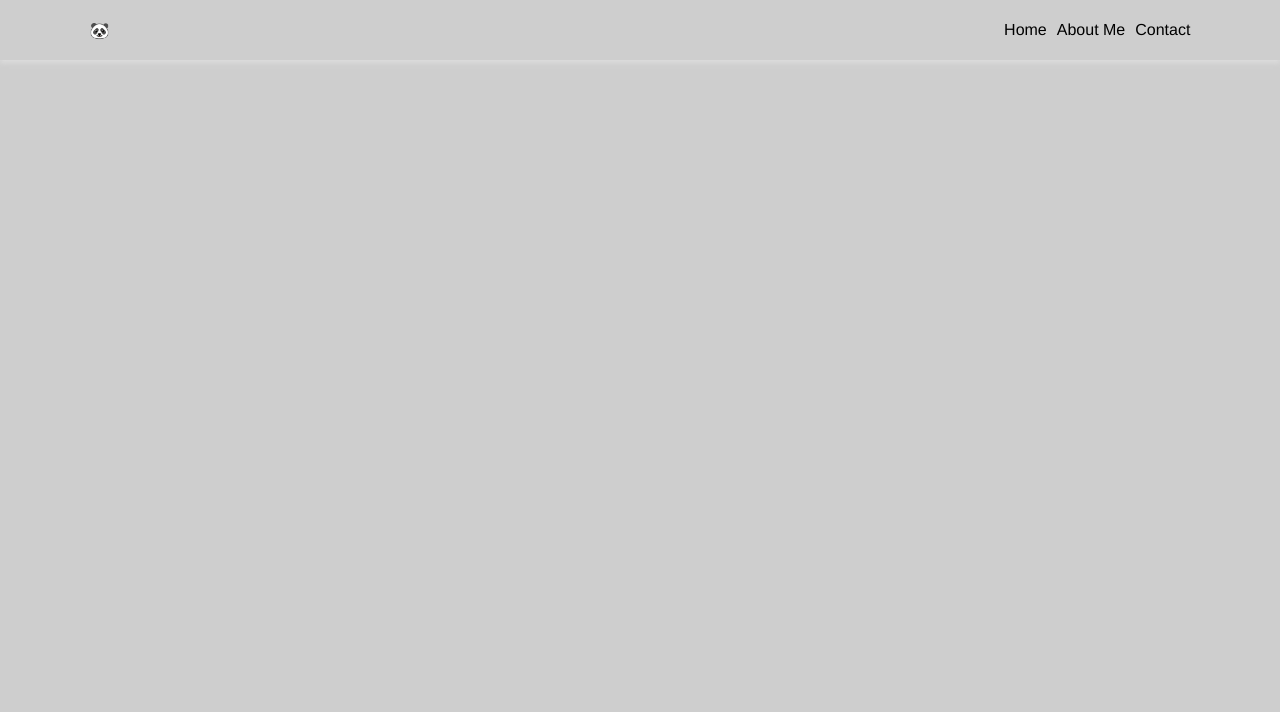
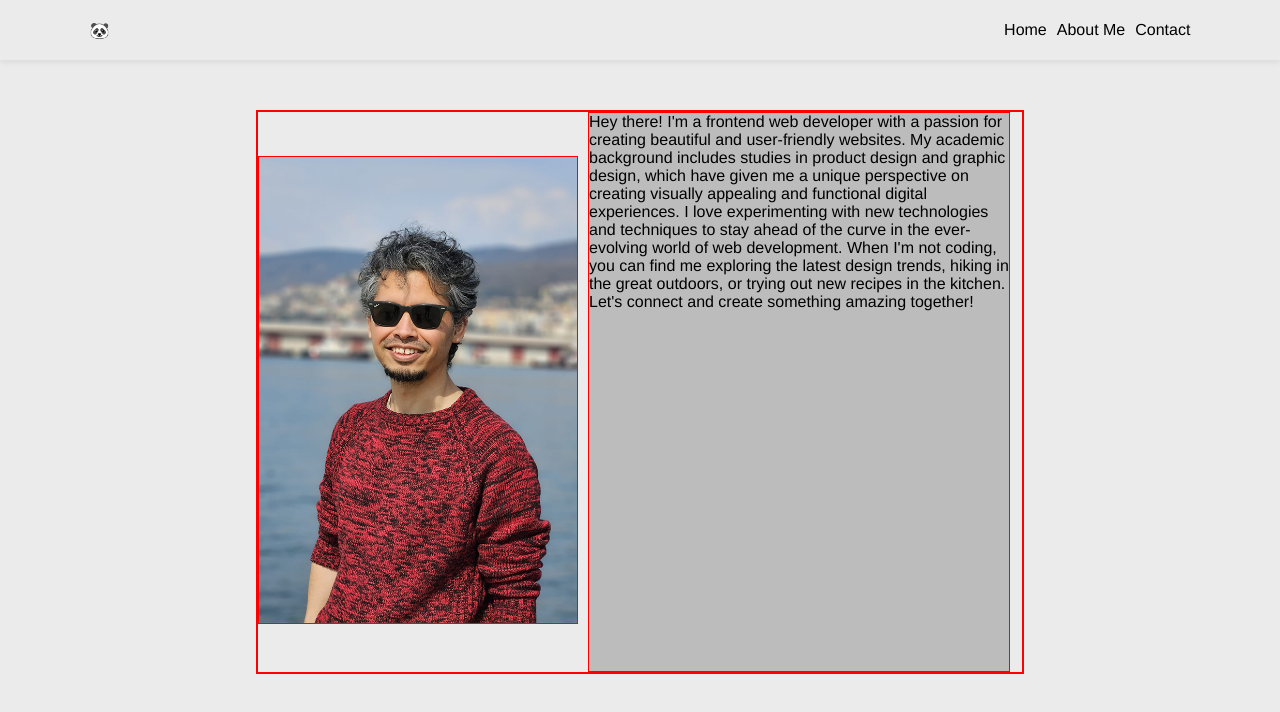
Before and after one commit to jawid-fakhari/my-first-app, a React (Create React App) app: page /about in a window 1280 px wide. Shown: the top 712 px of the page. Built offline with nearby package versions, Linux system fonts and the light colour scheme.

Commit message:
about page work in progress

```diff
--- a/src/components/projectBox/ProjectBox.jsx
+++ b/src/components/projectBox/ProjectBox.jsx
@@ -5,7 +5,11 @@ function ProjectBox({ name, image, link, gitLink }) {
 
     return (
         <div className={styled.projectBoxWrapper}>
-            <div onClick={() => window.open(link, '_blank')}>
+            <div onClick={() =>
+                link.includes("https://")
+                    ? window.open(link, '_blank')
+                    : alert("This project is still in progress. Explore other available projects!")
+            }>
                 <img src={image} alt="" />
             </div>
             <div className={styled.titleSpace}>
--- a/src/index.css
+++ b/src/index.css
@@ -9,7 +9,7 @@ body {
   font-family: "Franklin Gothic Medium";
   -webkit-font-smoothing: antialiased;
   -moz-osx-font-smoothing: grayscale;
-  background-color: rgb(206, 206, 206);
+  background-color: rgb(235, 235, 235);
 }
 
 code {
--- a/src/pages/about/About.jsx
+++ b/src/pages/about/About.jsx
@@ -1,10 +1,22 @@
 import React from 'react';
-import Navbar from '../../components/navbar/Navbar'
+import Navbar from '../../components/navbar/Navbar';
+import styled from './about.module.css';
+import data from '../home/db';
 
 const About = () => {
     return (
         <div>
             <Navbar />
+            <div className={styled.aboutBody}>
+                <div className={styled.img}>
+                    <img src={data.about.image} alt="jawid fakhari" />
+                </div>
+                <div className={styled.textWrap}>
+                    <div className={styled.text}>
+                        <p>Hey there! I'm a frontend web developer with a passion for creating beautiful and user-friendly websites. My academic background includes studies in product design and graphic design, which have given me a unique perspective on creating visually appealing and functional digital experiences. I love experimenting with new technologies and techniques to stay ahead of the curve in the ever-evolving world of web development. When I'm not coding, you can find me exploring the latest design trends, hiking in the great outdoors, or trying out new recipes in the kitchen. Let's connect and create something amazing together!</p>
+                    </div>
+                </div>
+            </div>
         </div>
     )
 }
--- /dev/null
+++ b/src/pages/about/about.module.css
@@ -0,0 +1,21 @@
+.aboutBody {
+  display: flex;
+  justify-self: center;
+  align-items: center;
+  width: 60%;
+  margin: 50px auto;
+  gap: 10px;
+
+  border: 2px solid red;
+}
+img {
+  width: 25vw;
+
+  border: 1px solid red;
+}
+.textWrap {
+  width: 33vw;
+  height: 70vh;
+  background-color: rgb(188, 188, 188);
+  border: 1px solid red;
+}
--- a/src/pages/home/Home.jsx
+++ b/src/pages/home/Home.jsx
@@ -2,7 +2,7 @@
 import Navbar from "../../components/navbar/Navbar";
 import ProjectBox from "../../components/projectBox/ProjectBox";
 import styled from "./home.module.css";
-import projects from './db';
+import data from './db';
 
 
 
@@ -17,7 +17,7 @@ function Home(props) {
             <div className="container">
                 <h2>My Works</h2>
                 <div className={styled.projectsWrapper}>
-                    {projects.map((project, index) =>
+                    {data.projects.map((project, index) =>
                     (< ProjectBox
                         key={index}
                         name={project.name}
--- a/src/pages/home/db.jsx
+++ b/src/pages/home/db.jsx
@@ -1,4 +1,5 @@
-const projects = [
+const data = {
+    projects: [
         {
             id: 1,
             name: "Tclasher",
@@ -8,139 +9,146 @@ const projects = [
         },
         {
             id: 2,
+            name: "CMS Pannel Tclasher",
+            image: "/images/CMS-Clasher.png",
+            gitLink: "#",
+            link: "#"
+        },
+        {
+            id: 3,
             name: "Guess My Number",
             image: "/images/guessMyNumber.png",
             gitLink: "https://github.com/jawid-fakhari/guess-my-number.git",
             link: "https://guess-my-number-five-ochre.vercel.app/"
         },
         {
-        id: 3,
+            id: 4,
             name: "Pig Game",
             image: "/images/pigGame.png",
             gitLink: "https://github.com/jawid-fakhari/pig-Game.git",
             link: "https://pig-game-phi-nine.vercel.app/"
         },
         {
-        id: 4,
+            id: 5,
             name: "Bank App",
             image: "/images/simpleBankApp.png",
             gitLink: "https://github.com/jawid-fakhari/Bankist.git",
             link: "https://bankist-sooty.vercel.app/"
         },
         {
-        id: 5,
+            id: 6,
             name: "UI Bank App",
             image: "/images/bankistAppUi.png",
             gitLink: "https://github.com/jawid-fakhari/bankist-second-project.git",
             link: "https://bankist-second-project.vercel.app/"
         },
         {
-        id: 6,
+            id: 7,
             name: "Mapty App",
             image: "/images/mapty.png",
             gitLink: "https://github.com/jawid-fakhari/starter.git",
             link: "https://mapty-sigma.vercel.app/",
         },
         {
-        id: 7,
+            id: 8,
             name: "Crowd Funding",
             image: "./images/crowdFunding.png",
             gitLink: "https://github.com/jawid-fakhari/crowdfunding-product-page-main.git",
             link: "https://crowdfunding-product-page-main-two.vercel.app/"
         },
         {
-        id: 8,
+            id: 9,
             name: "Tip Calculator",
             image: "/images/spliter.png",
             gitLink: "https://github.com/jawid-fakhari/15.tip-calculator-app-main-junior-.git",
             link: "https://tip-calculator-app-xi.vercel.app/"
         },
         {
-        id: 22,
+            id: 10,
             name: "Trafic Based Price",
             image: "/images/traficBasedPrice.png",
             gitLink: "https://github.com/jawid-fakhari/interactive-pricing-component-main---Copia.git",
             link: "http://interactive-pricing-component-main-six.vercel.app/"
         },
         {
-        id: 9,
+            id: 11,
             name: "Weather App",
             image: "/images/weather.png",
             gitLink: "https://github.com/jawid-fakhari/weather-app.git",
             link: "https://weather-app-ashen-one.vercel.app/"
         },
         {
-        id: 10,
+            id: 12,
             name: "To Do List",
             image: "/images/toDoList.png",
             gitLink: "https://github.com/jawid-fakhari/to-do-list-app.git",
             link: "https://to-do-list-app-lyart-mu.vercel.app/"
         },
         {
-        id: 11,
+            id: 13,
             name: "Simpple Quiz",
             image: "/images/simpleQuiz.png",
             gitLink: "https://github.com/jawid-fakhari/Quiz-App.git",
             link: "https://quiz-app-lilac-kappa.vercel.app/"
         },
         {
-        id: 12,
+            id: 14,
             name: "Password Maker App",
             image: "./images/passwordMaker.png",
             gitLink: "https://github.com/jawid-fakhari/password-maker-app.git",
             link: "https://password-maker-app.vercel.app/"
         },
         {
-        id: 13,
+            id: 15,
             name: "UX",
             image: "./images/comingSoon.png",
             gitLink: "https://github.com/jawid-fakhari/base-apparel-coming-soon-master.git",
             link: "https://base-apparel-coming-soon-master-beta-seven.vercel.app/"
         },
         {
-        id: 15,
+            id: 16,
             name: "CSS",
             image: "/images/CSSWork1.png",
             gitLink: "https://github.com/jawid-fakhari/10.single-price-grid-component-master.git",
             link: "https://single-price-grid-component-olive.vercel.app/"
         },
         {
-        id: 16,
+            id: 17,
             name: "CSS",
             image: "/images/CSSWork2.png",
             gitLink: "https://github.com/jawid-fakhari/ping-coming-soon-page-master.git",
             link: "https://ping-coming-soon-page-master-opal.vercel.app/"
         },
         {
-        id: 17,
+            id: 18,
             name: "CSS grid",
             image: "/images/gridCSS.png",
             gitLink: "https://github.com/jawid-fakhari/5.testimonials-grid-section-main.git",
             link: "https://5-testimonials-grid-section-main.vercel.app/"
         },
         {
-        id: 18,
+            id: 19,
             name: "CSS grid",
             image: "/images/gridCSS1.png",
             gitLink: "https://github.com/jawid-fakhari/social-proof-section-master.git",
             link: "https://social-proof-section-master-one-pi.vercel.app/"
         },
         {
-        id: 19,
+            id: 20,
             name: "CSS grid",
             image: "/images/gridCSS2.png",
             gitLink: "https://github.com/jawid-fakhari/3-column-preview-card-component-main.git",
             link: "http://3-column-preview-card-component-main-hazel.vercel.app/"
         },
         {
-        id: 20,
+            id: 21,
             name: "Account Maker",
             image: "/images/accountMaker.png",
             gitLink: "https://github.com/jawid-fakhari/intro-component-with-signup-form-master.git",
             link: "https://intro-componen-git-master-jawid-2ffa19.vercel.app/"
         },
         {
-        id: 21,
+            id: 22,
             name: "CSS grid",
             image: "/images/gridCSS3.png",
             gitLink: "https://github.com/jawid-fakhari/article-preview-component-master.git",
@@ -153,5 +161,10 @@ const projects = [
             gitLink: "https://github.com/jawid-fakhari/four-card-feature-section-master.git",
             link: "http://four-card-feature-section-master-three-mauve.vercel.app/"
         },
-];
-export default projects;
+    ],
+    about: {
+        image: "/images/my-img.png",
+        text: ""
+    }
+}
+export default data;
```
Also changed, not shown: public/images/CMS-Clasher.png (added), public/images/my-img.png (added). Lines whose indentation alone changed are shown as unchanged.
